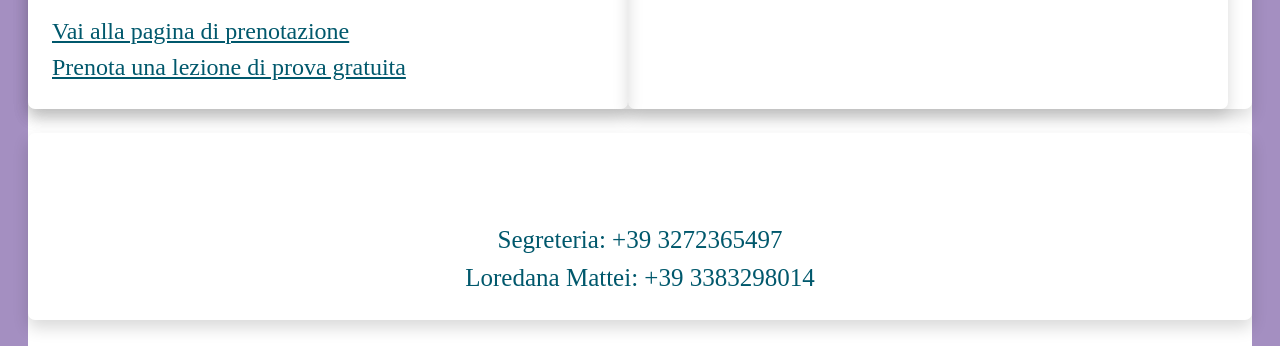
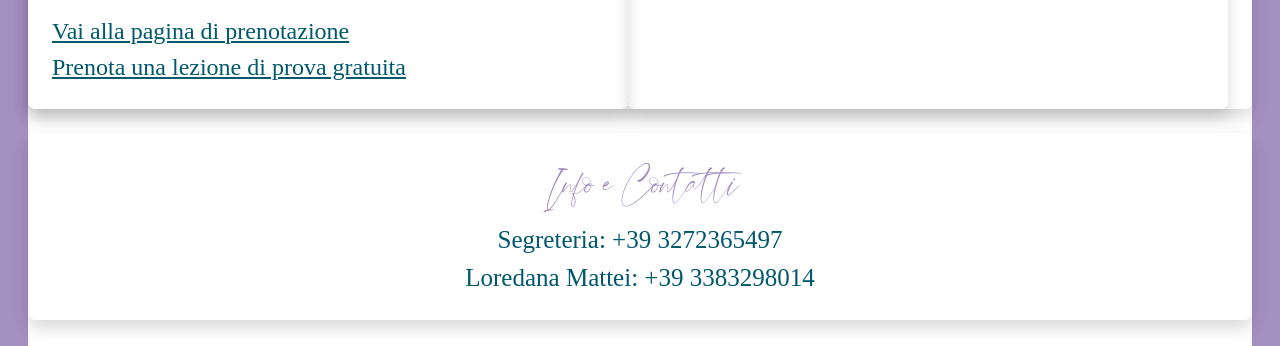
Before and after one commit to VincenzoPar/la-piccola-accademia, a plain HTML site: page chi-siamo.html in a window 1280 px wide. Shown: the part 2580-2926 px from the top of the page. Drawn offline with nearby package versions, Linux system fonts and the light colour scheme; a web font is replaced by a local one.

Commit message:
Info e contatti now is purple

```diff
--- a/chi-siamo.html
+++ b/chi-siamo.html
@@ -235,7 +235,7 @@
 
             <div class="row scritta-nascosta shadow mt-4 mb-4 p-4 text-center">
                 <div class="normal-text" style="color: rgb(0, 88, 108); font-size: 25px;">
-                    <h1 class="decorative-text pt-2" style="color: white; font-size: 40px;">Info e Contatti</h1>
+                    <h1 class="decorative-text pt-2" style="color: rgb(164, 143, 193); font-size: 40px;">Info e Contatti</h1>
                     Segreteria: +39 3272365497 <br>
                     Loredana Mattei: +39 3383298014
                 </div>
```
Also changed, not shown: galleria.html (+1 -1 lines).
